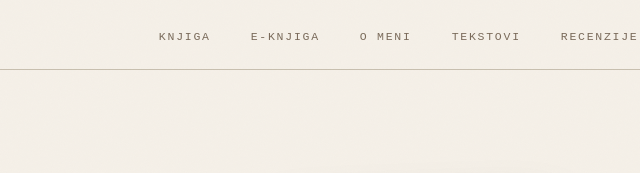
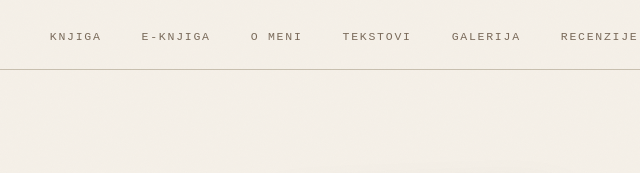
Before and after one commit to jbobovac-code/jasminabobovac, a plain HTML site: page index.html in a window 1280 px wide. Shown: the top 173 px of the page, 477-1117 px from the left. Drawn offline with nearby package versions, Linux system fonts and the light colour scheme; a web font is replaced by a local one.

Commit message:
Update index.html

```diff
--- a/index.html
+++ b/index.html
@@ -1086,6 +1086,7 @@
     <li><a href="#kupovina">E-knjiga</a></li>
     <li><a href="#o-meni">O meni</a></li>
     <li><a href="#blog">Tekstovi</a></li>
+    <li><a href="#galerija-sekcija">Galerija</a></li>
     <li><a href="#recenzije">Recenzije</a></li>
     <li><a href="#kontakt">Kontakt</a></li>
   </ul>
@@ -1127,7 +1128,6 @@
     <span class="citat-potpis">— Jasmina Bobovac</span>
   </div>
 </section>
-
 
 <!-- KUPOVINA -->
 <section id="kupovina">
```
